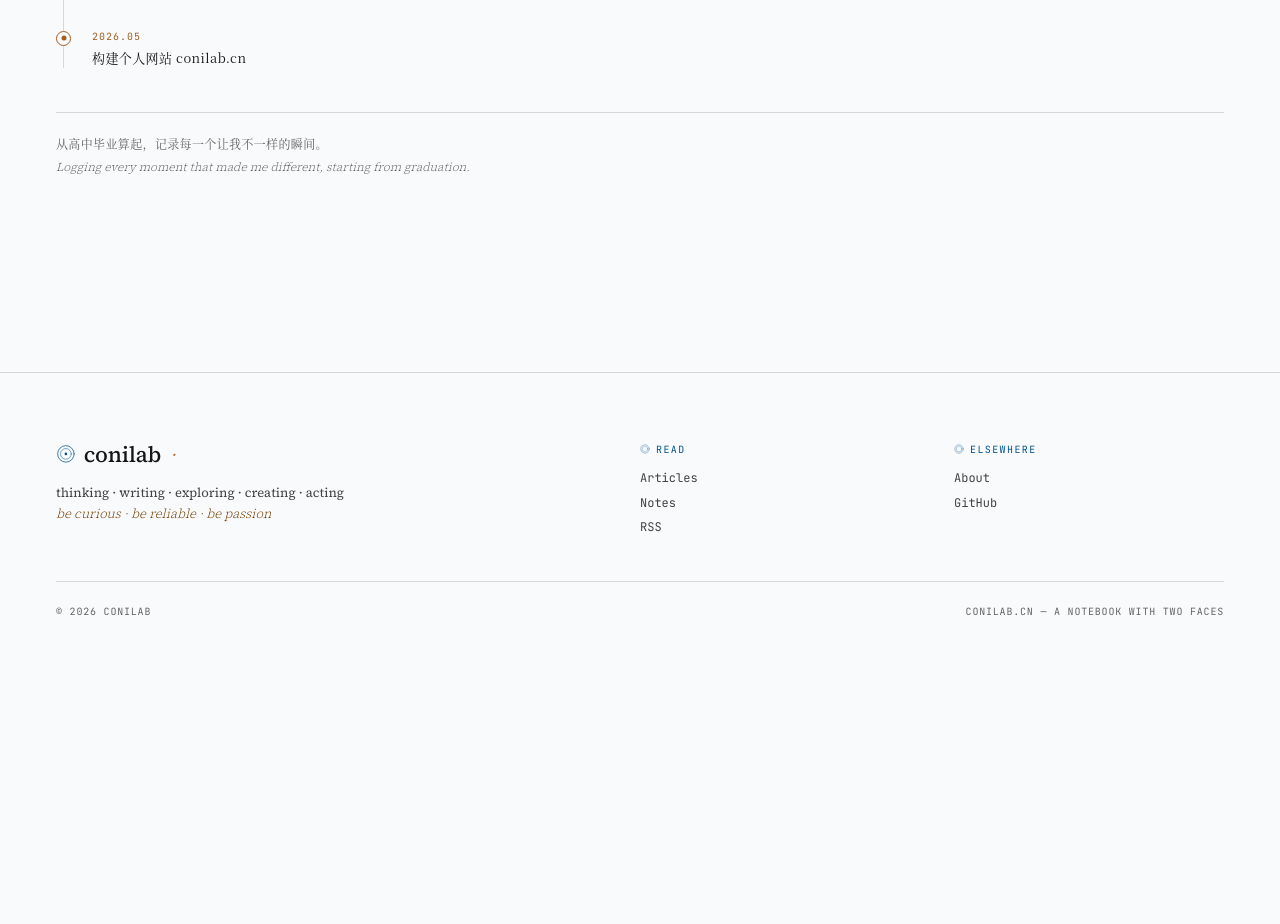
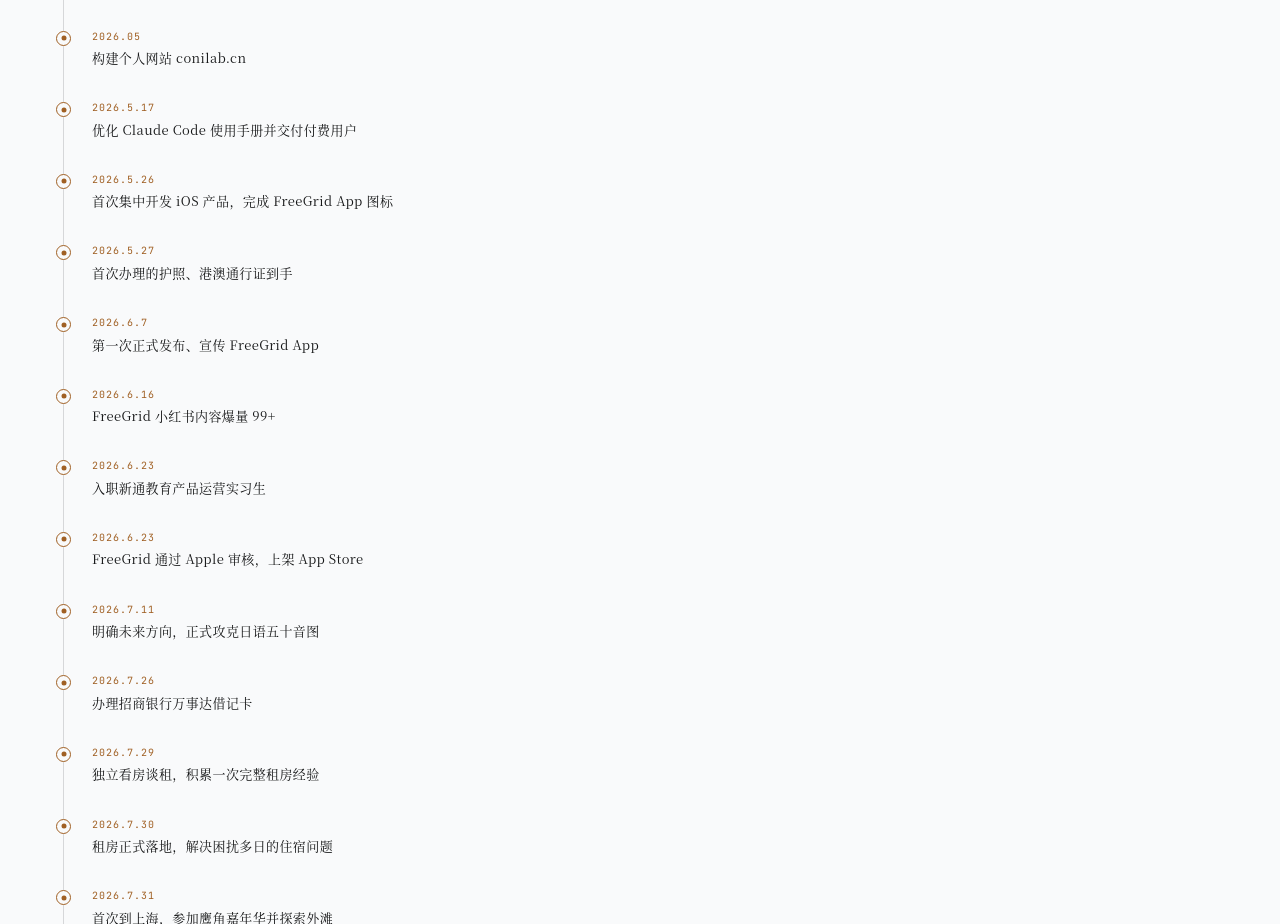
Before and after one commit to coni555/conilab, an Astro site: page /milestones in a window 1280 px wide. Shown: the part 1876-2800 px from the top of the page. Before the commit the page ends 2539 px from the top, so only its background shows below. Built offline with nearby package versions, Linux system fonts and the light colour scheme; Astro itself is replaced by a stand-in of ours.

Commit message:
content: update 2026 milestones

```diff
--- a/src/pages/milestones.astro
+++ b/src/pages/milestones.astro
@@ -31,6 +31,18 @@ const milestones: Milestone[] = [
   { date: "2026.4.20", text: "发布 Claude Code 实操手册，第一次尝试产品售卖，被市场肯定" },
   { date: "2026.4.21", text: "3000 字前阶段复盘，无 AI 使用" },
   { date: "2026.05", text: "构建个人网站 conilab.cn" },
+  { date: "2026.5.17", text: "优化 Claude Code 使用手册并交付付费用户" },
+  { date: "2026.5.26", text: "首次集中开发 iOS 产品，完成 FreeGrid App 图标" },
+  { date: "2026.5.27", text: "首次办理的护照、港澳通行证到手" },
+  { date: "2026.6.7", text: "第一次正式发布、宣传 FreeGrid App" },
+  { date: "2026.6.16", text: "FreeGrid 小红书内容爆量 99+" },
+  { date: "2026.6.23", text: "入职新通教育产品运营实习生" },
+  { date: "2026.6.23", text: "FreeGrid 通过 Apple 审核，上架 App Store" },
+  { date: "2026.7.11", text: "明确未来方向，正式攻克日语五十音图" },
+  { date: "2026.7.26", text: "办理招商银行万事达借记卡" },
+  { date: "2026.7.29", text: "独立看房谈租，积累一次完整租房经验" },
+  { date: "2026.7.30", text: "租房正式落地，解决困扰多日的住宿问题" },
+  { date: "2026.7.31", text: "首次到上海，参加鹰角嘉年华并探索外滩" },
 ];
 ---
 
```
